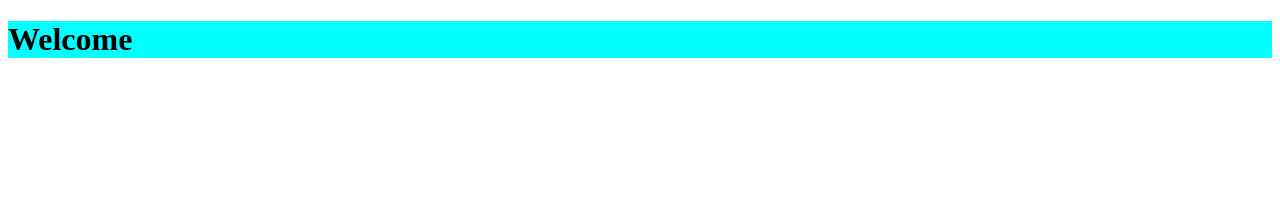
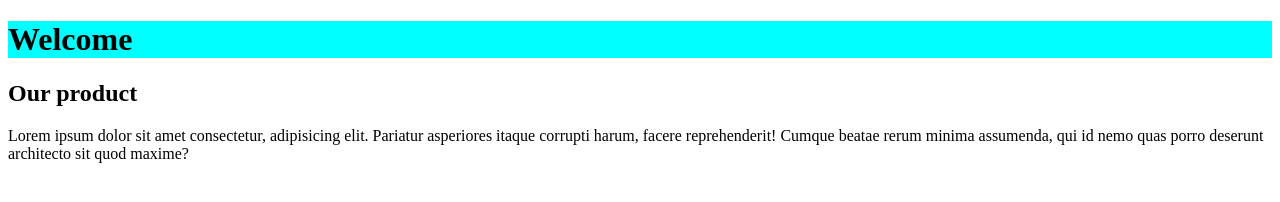
Before and after one commit to ShohKomil/github4, a plain HTML site: page index.html in a window 1280 px wide. Drawn offline with Linux system fonts and the light colour scheme.

Commit message:
added new mani teg to index.html

```diff
--- a/index.html
+++ b/index.html
@@ -11,5 +11,11 @@
   <header>
     <h1> Welcome</h1>
   </header>
+  <main>
+    <div>
+      <h2> Our product</h2>
+      <p>Lorem ipsum dolor sit amet consectetur, adipisicing elit. Pariatur asperiores itaque corrupti harum, facere reprehenderit! Cumque beatae rerum minima assumenda, qui id nemo quas porro deserunt architecto sit quod maxime?</p>
+    </div>
+  </main>
 </body>
 </html>
```
